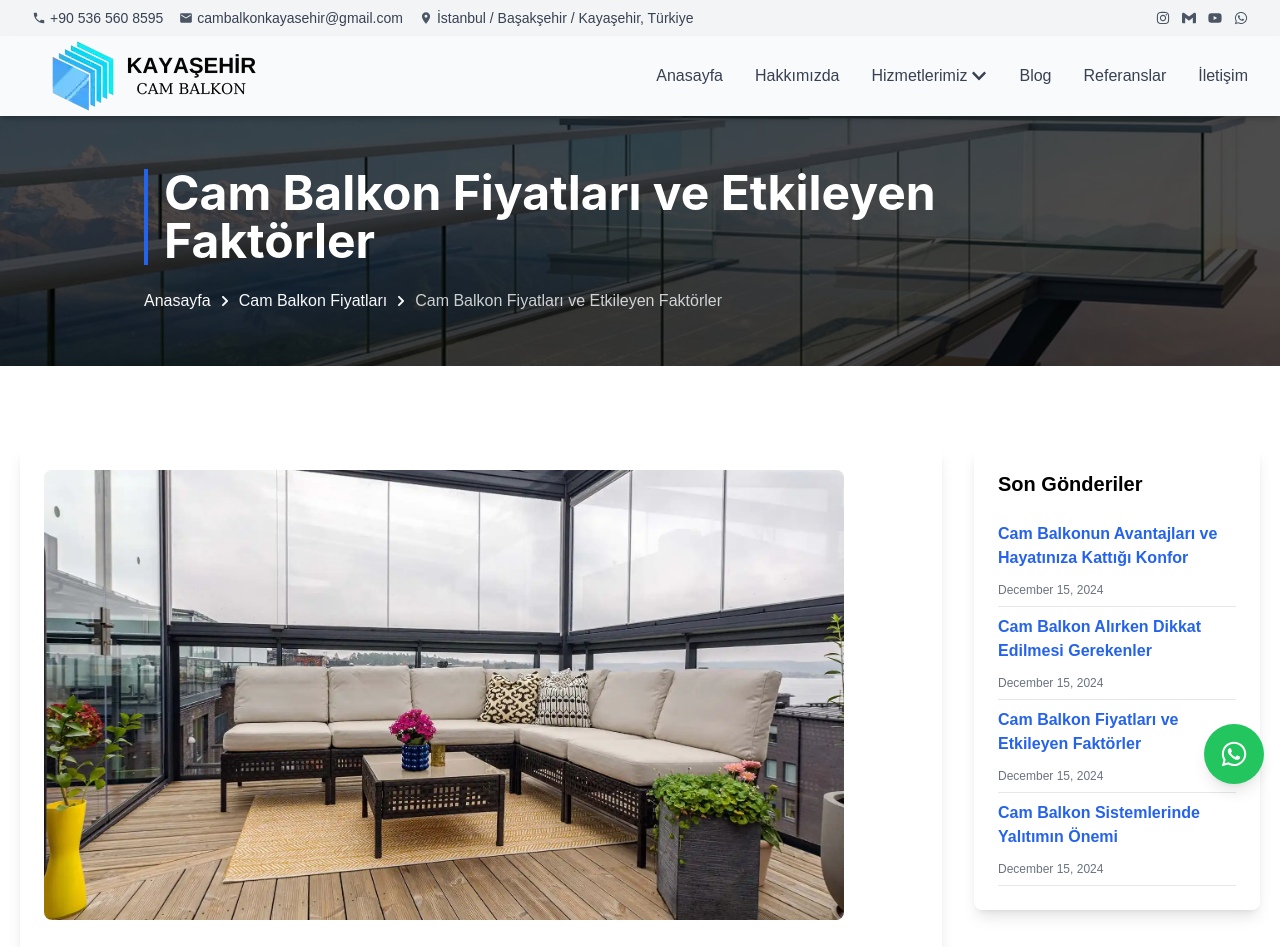
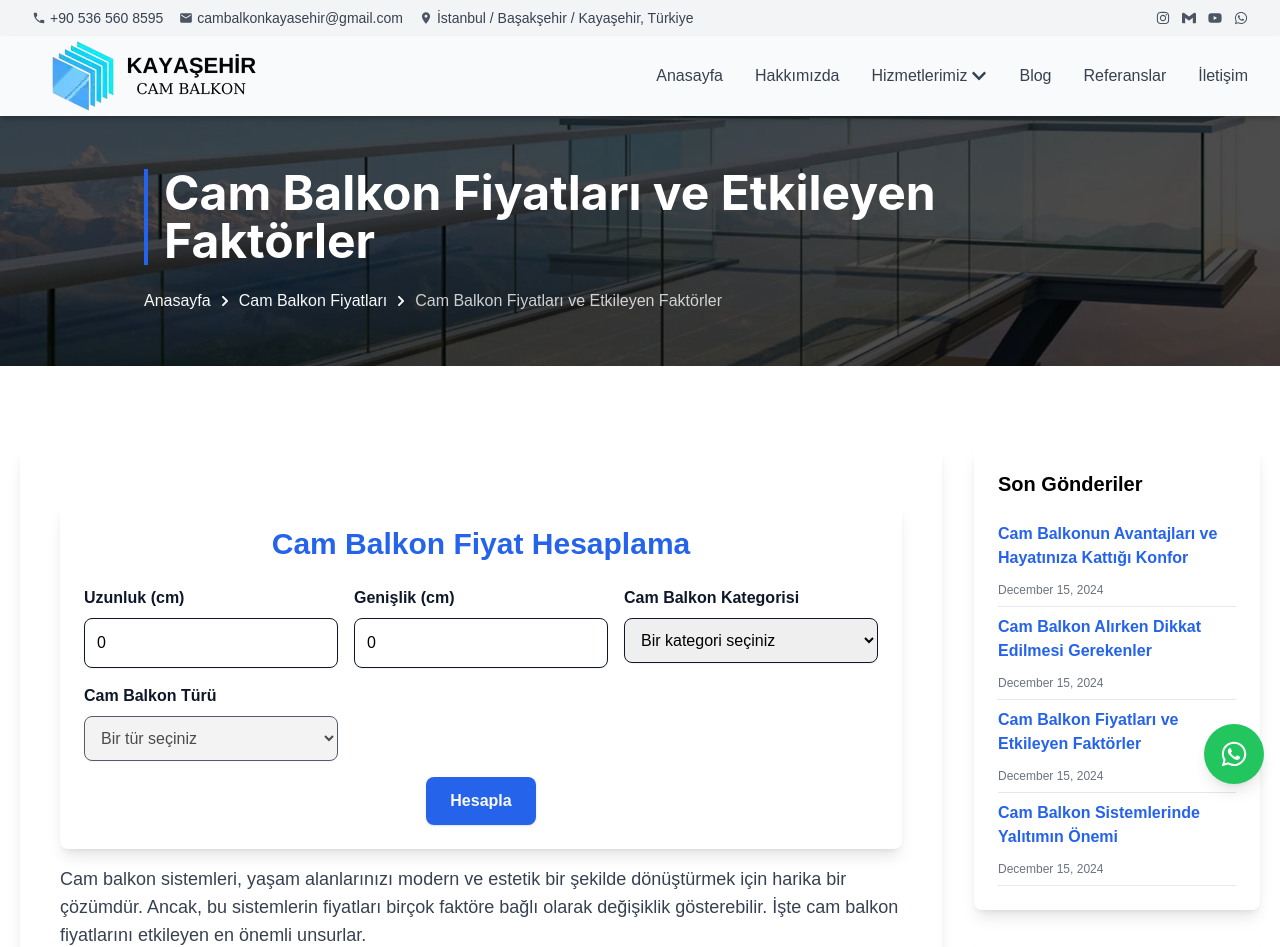
Before and after one commit to yunusmertofficial/kayasehircambalkon, a Next.js app: page /blog/cam-balkon-fiyatlari in a window 1280 px wide. Shown: the top 947 px of the page. Built offline with nearby package versions, Linux system fonts and the light colour scheme.

Commit message:
Replace Blog1 component with Blog2, Blog3, and Blog4 in respective blog pages

```diff
--- a/src/app/blog/cam-balkon-alirken-dikkat-edilmesi-gerekenler/page.tsx
+++ b/src/app/blog/cam-balkon-alirken-dikkat-edilmesi-gerekenler/page.tsx
@@ -1,5 +1,5 @@
+import Blog2 from "@/components/Blog/Blog2";
 import Blog from "../_components/Blog";
-import Blog1 from "@/components/Blog/Blog1";
 import { Metadata } from "next";
 
 export const metadata: Metadata = {
@@ -13,7 +13,7 @@ export const metadata: Metadata = {
 export default function CamBalkonDikkatEdilmesiGerekenler() {
   return (
     <Blog slug="cam-balkon-alirken-dikkat-edilmesi-gerekenler">
-      <Blog1 />
+      <Blog2 />
     </Blog>
   );
 }
--- a/src/app/blog/cam-balkon-fiyatlari/page.tsx
+++ b/src/app/blog/cam-balkon-fiyatlari/page.tsx
@@ -1,5 +1,5 @@
 import Blog from "../_components/Blog";
-import Blog1 from "@/components/Blog/Blog1";
+import Blog3 from "@/components/Blog/Blog3";
 import { Metadata } from "next";
 
 export const metadata: Metadata = {
@@ -12,7 +12,7 @@ export const metadata: Metadata = {
 export default function CamBalkonFiyatlari() {
   return (
     <Blog slug={"cam-balkon-fiyatlari"}>
-      <Blog1 />
+      <Blog3 />
     </Blog>
   );
 }
--- a/src/app/blog/cam-balkon-yalitim/page.tsx
+++ b/src/app/blog/cam-balkon-yalitim/page.tsx
@@ -1,5 +1,5 @@
 import Blog from "../_components/Blog";
-import Blog1 from "@/components/Blog/Blog1";
+import Blog4 from "@/components/Blog/Blog4";
 import { Metadata } from "next";
 
 export const metadata: Metadata = {
@@ -13,7 +13,7 @@ export const metadata: Metadata = {
 export default function CamBalkonYalitim() {
   return (
     <Blog slug={"cam-balkon-yalitim"}>
-      <Blog1 />
+      <Blog4 />
     </Blog>
   );
 }
```
